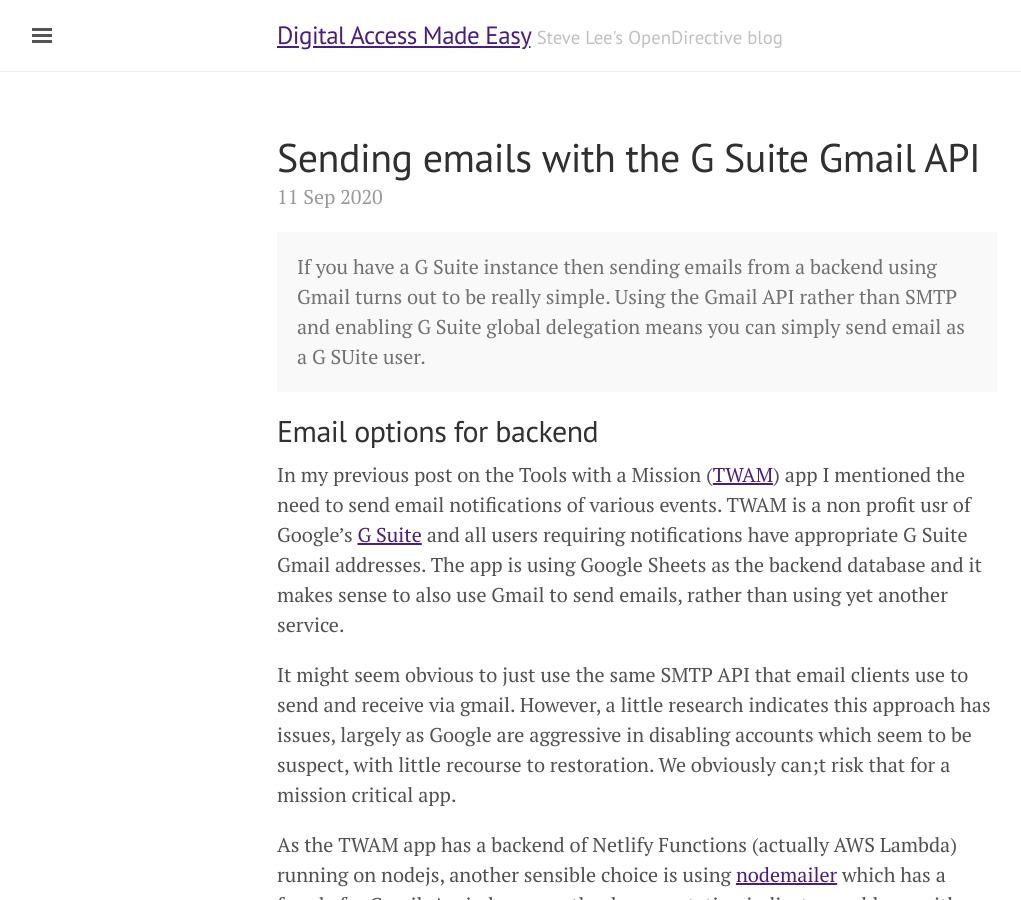
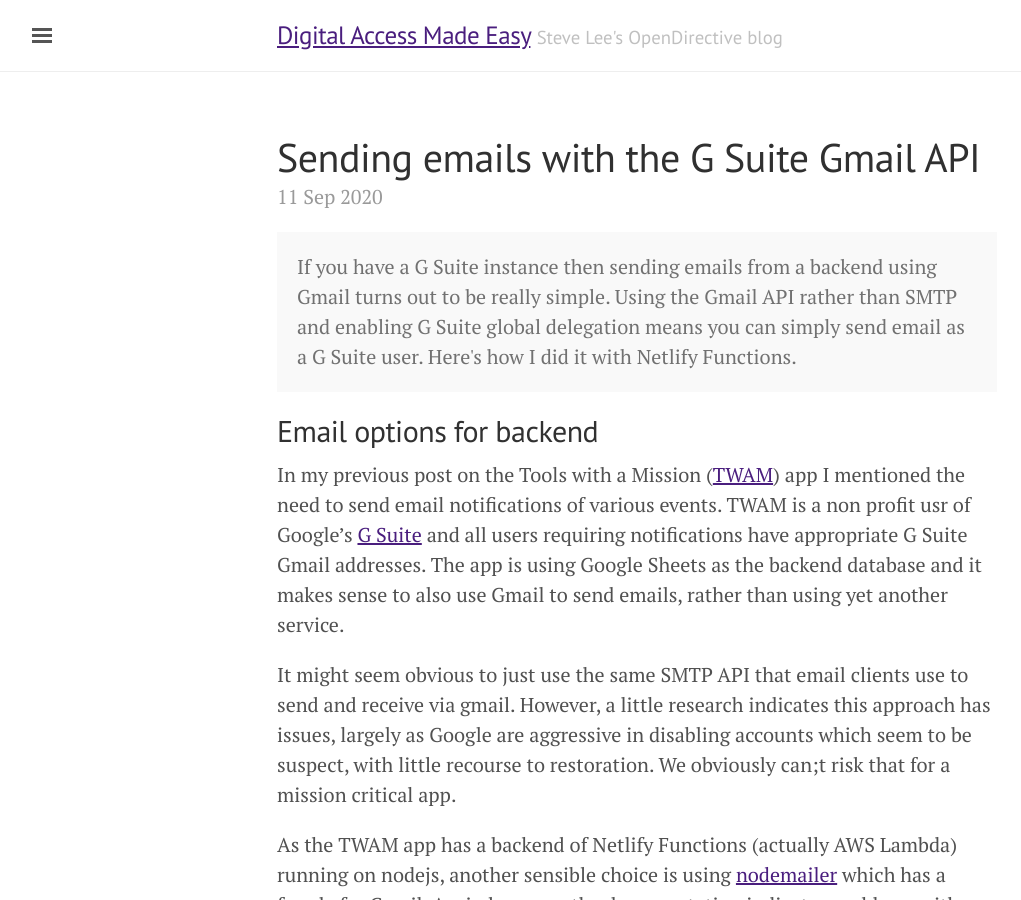
Before and after one commit to OpenDirective/opendirective.github.io, a Jekyll site: the page built from _posts/2020-09-11-sending-mail-with-g-suite.md, in a window 1280 px wide and 900 px high. Shown: the whole window, without its empty margins (3-1024 px from the left). Built offline with Jekyll 4.4.1, drawn with Linux system fonts in a browser that asks for light colours.

Commit message:
Update TLDR

```diff
--- a/_posts/2020-09-11-sending-mail-with-g-suite.md
+++ b/_posts/2020-09-11-sending-mail-with-g-suite.md
@@ -4,7 +4,7 @@
 ---
 
 <div class="message">
-If you have a G Suite instance then sending emails from a backend using Gmail turns out to be really simple. Using the Gmail API rather than SMTP and enabling G Suite global delegation means you can simply send email as a G SUite user.
+If you have a G Suite instance then sending emails from a backend using Gmail turns out to be really simple. Using the Gmail API rather than SMTP and enabling G Suite global delegation means you can simply send email as a G Suite user. Here's how I did it with Netlify Functions.
 </div>
 
 ## Email options for backend
```
